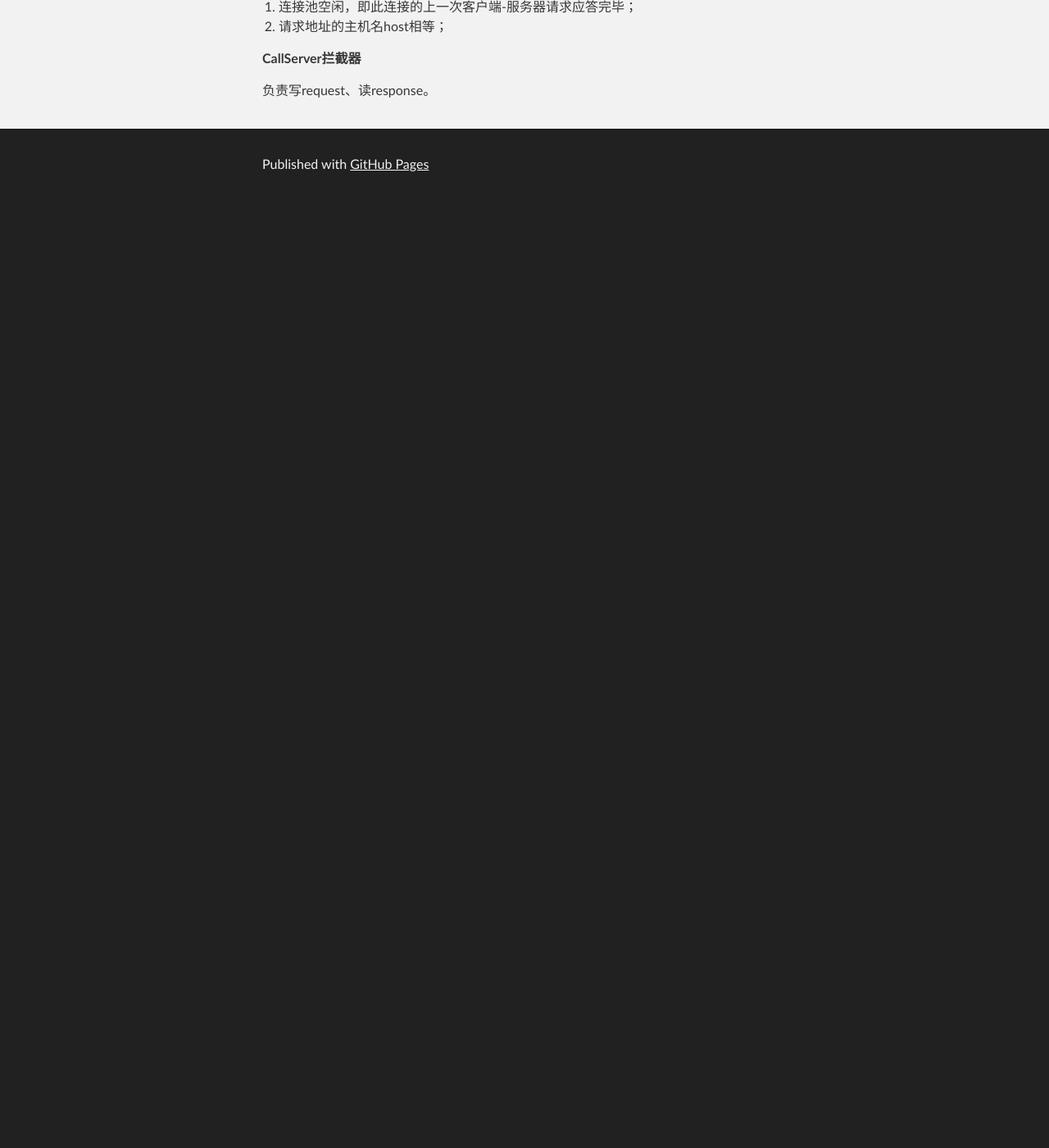
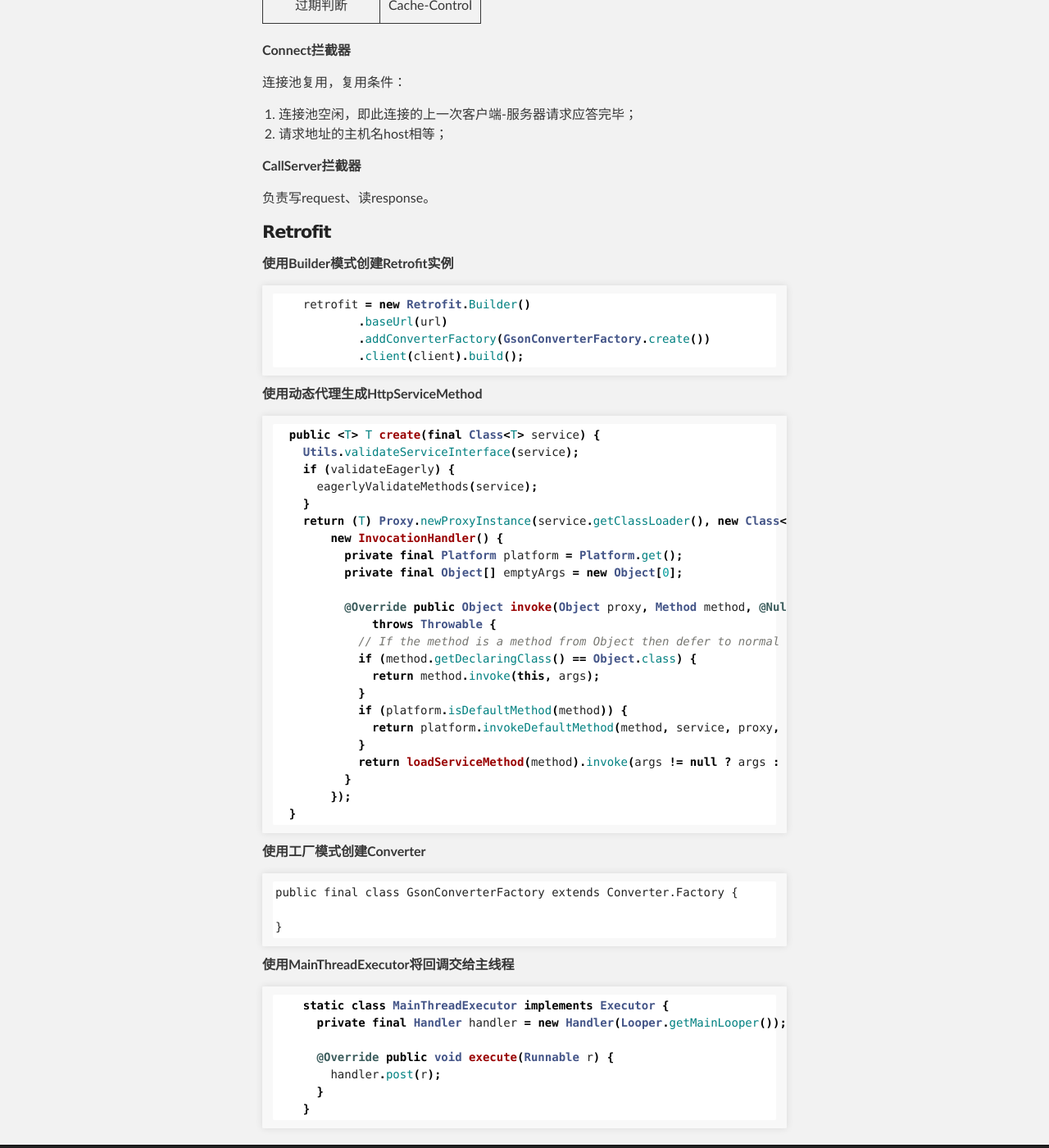
Before and after one commit to mwping/mwping.github.io, a Jekyll site: the page built from help/hungry2.md, in a window 1280 px wide and 1400 px high, scrolled down 2147 px. Shown: the whole window at 82% size. Built offline with Jekyll 4.4.1, drawn with Linux system fonts in a browser that asks for light colours; our own code applies the rules of GitHub Pages for plain Markdown files; before the commit the page ends 2394 px from its top, so only the background shows below that; some of the changed text lies outside the part shown.

Commit message:
fix sample

````diff
--- a/help/hungry2.md
+++ b/help/hungry2.md
@@ -1,4 +1,10 @@
 ## 待办事项
+
+#### 开源框架心得
+
+1. 大而全的谨慎使用；
+2. 放弃更新的不用；
+3. 加入中间层，方便后续替换；
 
 #### Glide vs Picasso
 
@@ -18,7 +24,7 @@
 |原图+缩略图|不需要每次请求网络，<br>不需要额外缩放|占磁盘|
 |不缓存|每次请求最新|最慢|
 
-**OkHttp**
+#### OkHttp
 
 从request出发，依次经历
 
@@ -67,3 +73,60 @@
 **CallServer拦截器**
 
 负责写request、读response。
+
+#### Retrofit
+
+**使用Builder模式创建Retrofit实例**
+```java
+    retrofit = new Retrofit.Builder()
+            .baseUrl(url)
+            .addConverterFactory(GsonConverterFactory.create())
+            .client(client).build();
+```
+
+**使用动态代理生成HttpServiceMethod**
+
+```java
+  public <T> T create(final Class<T> service) {
+    Utils.validateServiceInterface(service);
+    if (validateEagerly) {
+      eagerlyValidateMethods(service);
+    }
+    return (T) Proxy.newProxyInstance(service.getClassLoader(), new Class<?>[] { service },
+        new InvocationHandler() {
+          private final Platform platform = Platform.get();
+          private final Object[] emptyArgs = new Object[0];
+
+          @Override public Object invoke(Object proxy, Method method, @Nullable Object[] args)
+              throws Throwable {
+            // If the method is a method from Object then defer to normal invocation.
+            if (method.getDeclaringClass() == Object.class) {
+              return method.invoke(this, args);
+            }
+            if (platform.isDefaultMethod(method)) {
+              return platform.invokeDefaultMethod(method, service, proxy, args);
+            }
+            return loadServiceMethod(method).invoke(args != null ? args : emptyArgs);
+          }
+        });
+  }
+```
+
+**使用工厂模式创建Converter**
+
+```
+public final class GsonConverterFactory extends Converter.Factory {
+
+}
+```
+
+**使用MainThreadExecutor将回调交给主线程**
+```java
+    static class MainThreadExecutor implements Executor {
+      private final Handler handler = new Handler(Looper.getMainLooper());
+
+      @Override public void execute(Runnable r) {
+        handler.post(r);
+      }
+    }
+```
````
